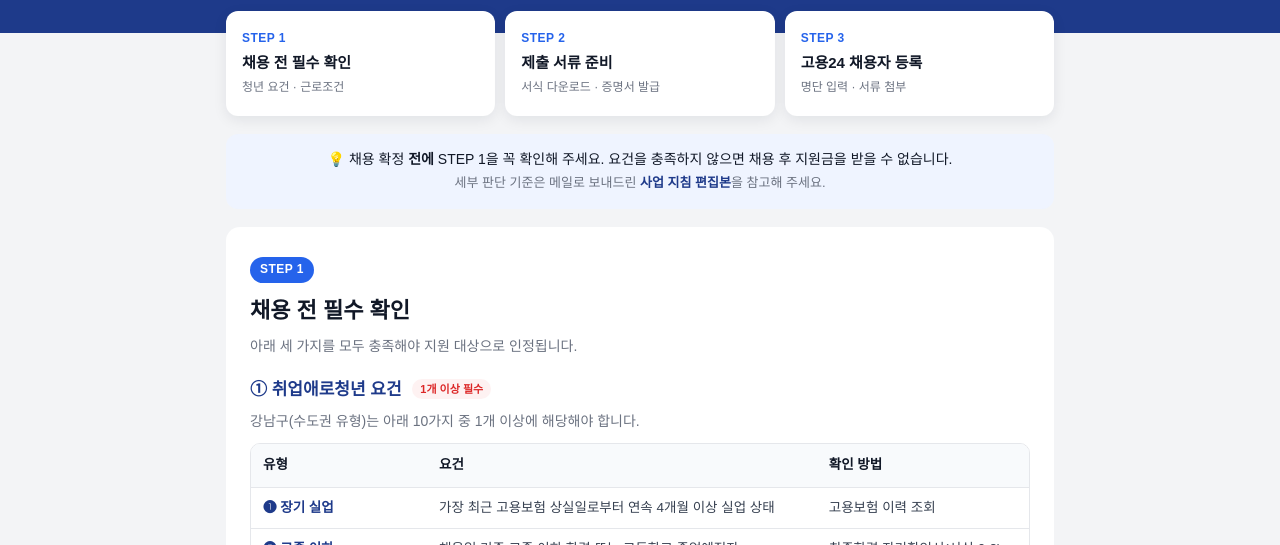
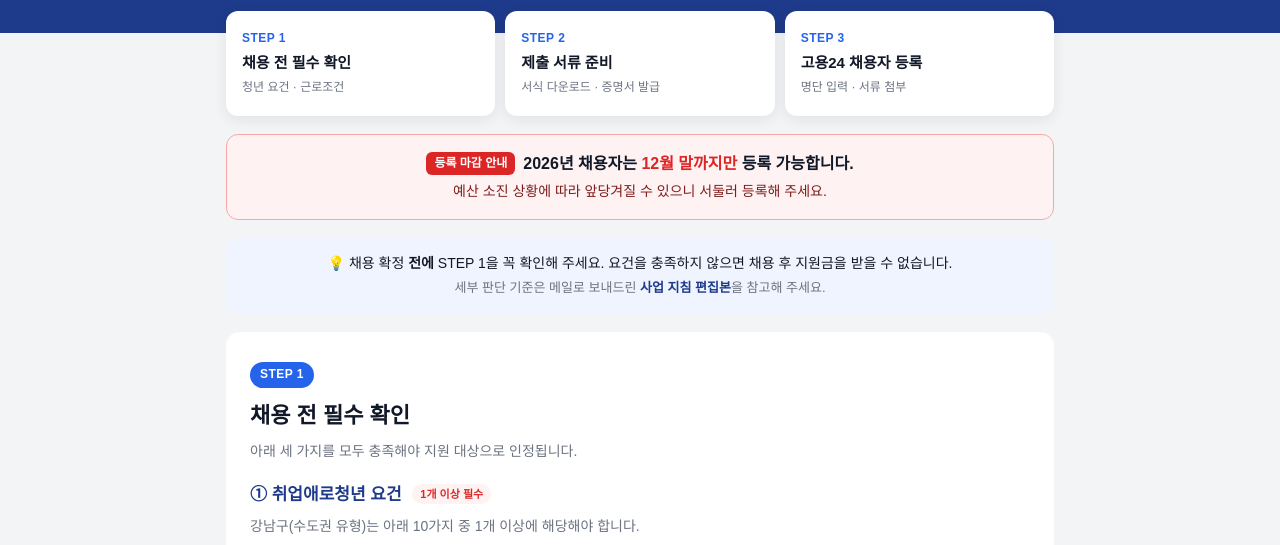
Before and after one commit to mei434/26-, a plain HTML site: page recruit.html in a window 1280 px wide. Shown: the part 201-746 px from the top of the page. Drawn offline with Linux system fonts and the light colour scheme; a web font is replaced by a local one.

Commit message:
Add files via upload

```diff
--- a/recruit.html
+++ b/recruit.html
@@ -61,6 +61,11 @@ h3{margin:0 0 6px;font-size:17px;color:var(--navy);font-weight:800}
 .must .big{margin:6px 0;font-size:24px;font-weight:900;color:#C2410C}
 .must p{margin:0;font-size:15px;color:#1F2937}
 .must small{display:block;margin-top:8px;color:var(--muted);font-size:12px}
+.deadline{background:#FEF2F2;border:1px solid #FCA5A5;border-radius:12px;padding:16px 18px;margin:18px 0 0;text-align:center}
+.deadline .dl-t{margin:0;font-size:16px;font-weight:700;color:#111827;line-height:1.6}
+.deadline .dl-t b{color:#DC2626;font-weight:900}
+.deadline .dl-tag{display:inline-block;background:#DC2626;color:#fff;font-size:12px;font-weight:800;border-radius:6px;padding:2px 8px;margin-right:8px;vertical-align:2px}
+.deadline .dl-s{margin:4px 0 0;font-size:14px;color:#7F1D1D}
 .soft-note{background:var(--blue-soft);border-radius:12px;padding:14px 16px;margin:18px 0 0;font-size:14px;color:var(--ink);text-align:center;line-height:1.7}
 .soft-note .hl{color:var(--navy)}
 .must-inline{background:#FFF7ED;border:2px solid #F97316;border-radius:10px;padding:12px 14px;margin:6px 0 12px;font-size:15px;color:#1F2937}
@@ -145,6 +150,11 @@ blockquote{margin:8px 0 0;background:var(--bg);border-left:3px solid var(--blue)
     <a class="ov" href="#step2"><b>STEP 2</b><span>제출 서류 준비</span><small>서식 다운로드 · 증명서 발급</small></a>
     <a class="ov" href="#step3"><b>STEP 3</b><span>고용24 채용자 등록</span><small>명단 입력 · 서류 첨부</small></a>
   </nav>
+
+  <div class="deadline" role="note">
+    <p class="dl-t"><span class="dl-tag">등록 마감 안내</span>2026년 채용자는 <b>12월 말까지만</b> 등록 가능합니다.</p>
+    <p class="dl-s">예산 소진 상황에 따라 앞당겨질 수 있으니 서둘러 등록해 주세요.</p>
+  </div>
 
   <div class="soft-note">💡 채용 확정 <strong>전에</strong> STEP 1을 꼭 확인해 주세요. 요건을 충족하지 않으면 채용 후 지원금을 받을 수 없습니다.<br><span style="font-size:13px;color:var(--muted)">세부 판단 기준은 메일로 보내드린 <b style="color:var(--navy)">사업 지침 편집본</b>을 참고해 주세요.</span></div>
 
```
